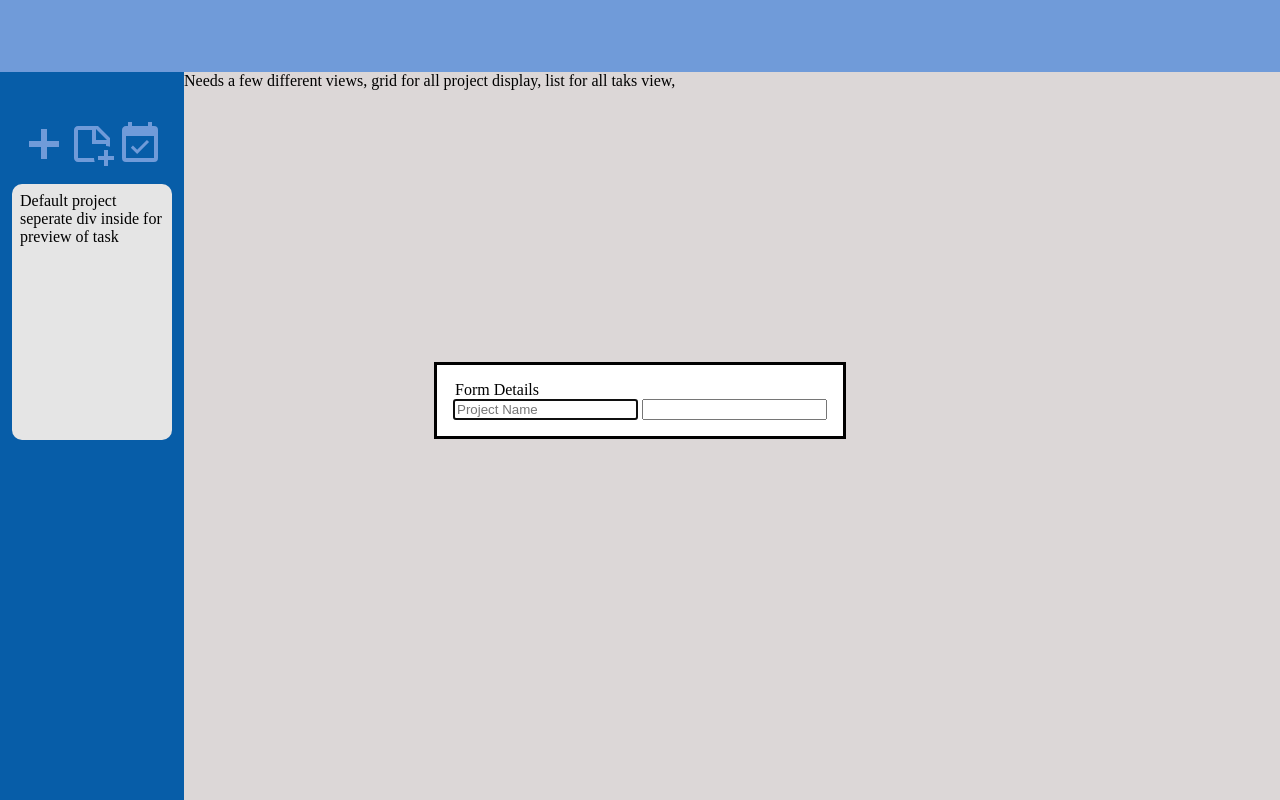
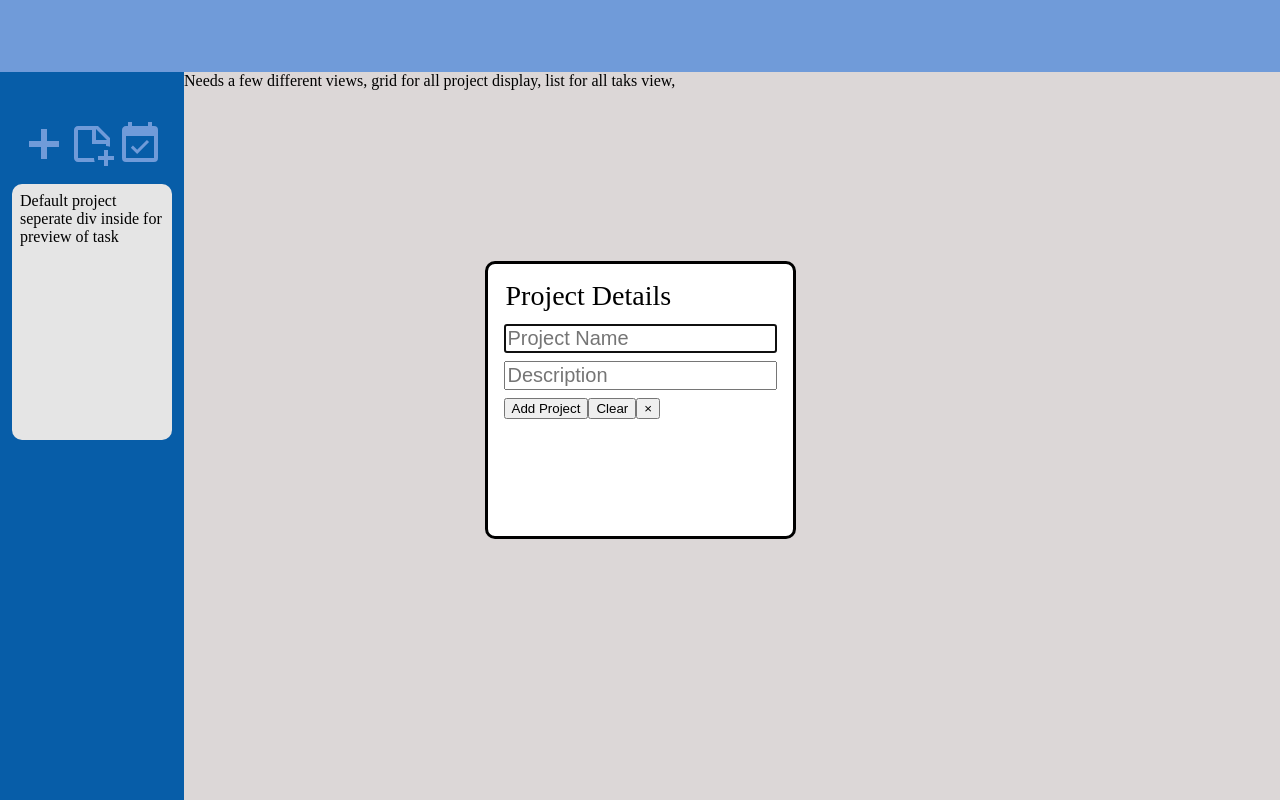
Before and after one commit to StephTorres22/todo_list, a website built with webpack: page dist/index.html in a window 1280 px wide. Both pictures are taken after a click on the picture 44 px from the left and 143 px from the top of the page. Shown: the top 800 px of the page. Built offline with nearby package versions, Linux system fonts and the light colour scheme.

Commit message:
started project form modal styling

```diff
--- a/src/style.css
+++ b/src/style.css
@@ -14,6 +14,7 @@ body{
     "side main main";
 }
 
+/* SIDEBAR STYLES */
 .sideBar{
 
     min-height: 100vh;
@@ -66,6 +67,7 @@ body{
     overflow: hidden;
 }
 
+/* TOP BAR STYLES */
 .topBar{
 
     min-width: 100vw;
@@ -74,8 +76,40 @@ body{
 
 }
 
+/* MAIN CONTENT STYLES */
+
 .main{
     grid-area: main;
     background-color: rgb(245, 239, 239);
 
 }
+
+/* MODAL AND FORM STYLES */
+
+#projectFormModal{
+    border-radius: 10px;
+    height: 15rem;
+}
+
+#projectFormModal form{
+    display: flex;
+    flex-direction: column;
+    height: 12.5rem;
+
+}
+
+#projectFormModal form legend{
+    font-size: 1.75rem;
+    margin-bottom: .75rem;
+}
+
+#projectFormModal form input{
+    font-size: 1.25rem;
+    margin-bottom: .5rem;
+
+}
+
+#projectFormModal form .buttonDiv{
+    display: flex;
+    justify-self: baseline;
+}
```
Also changed, not shown: dist/bundle.js, dist/index.html.
